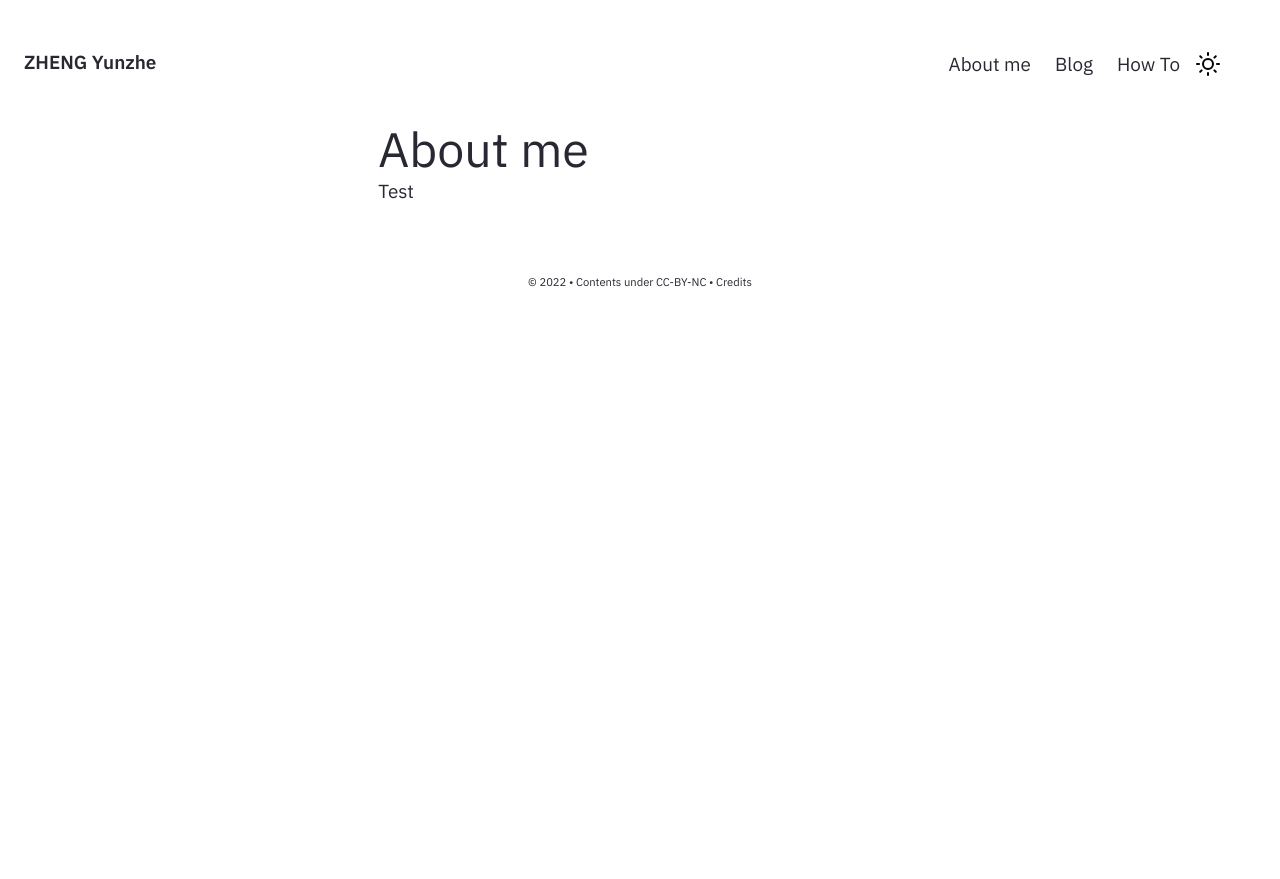
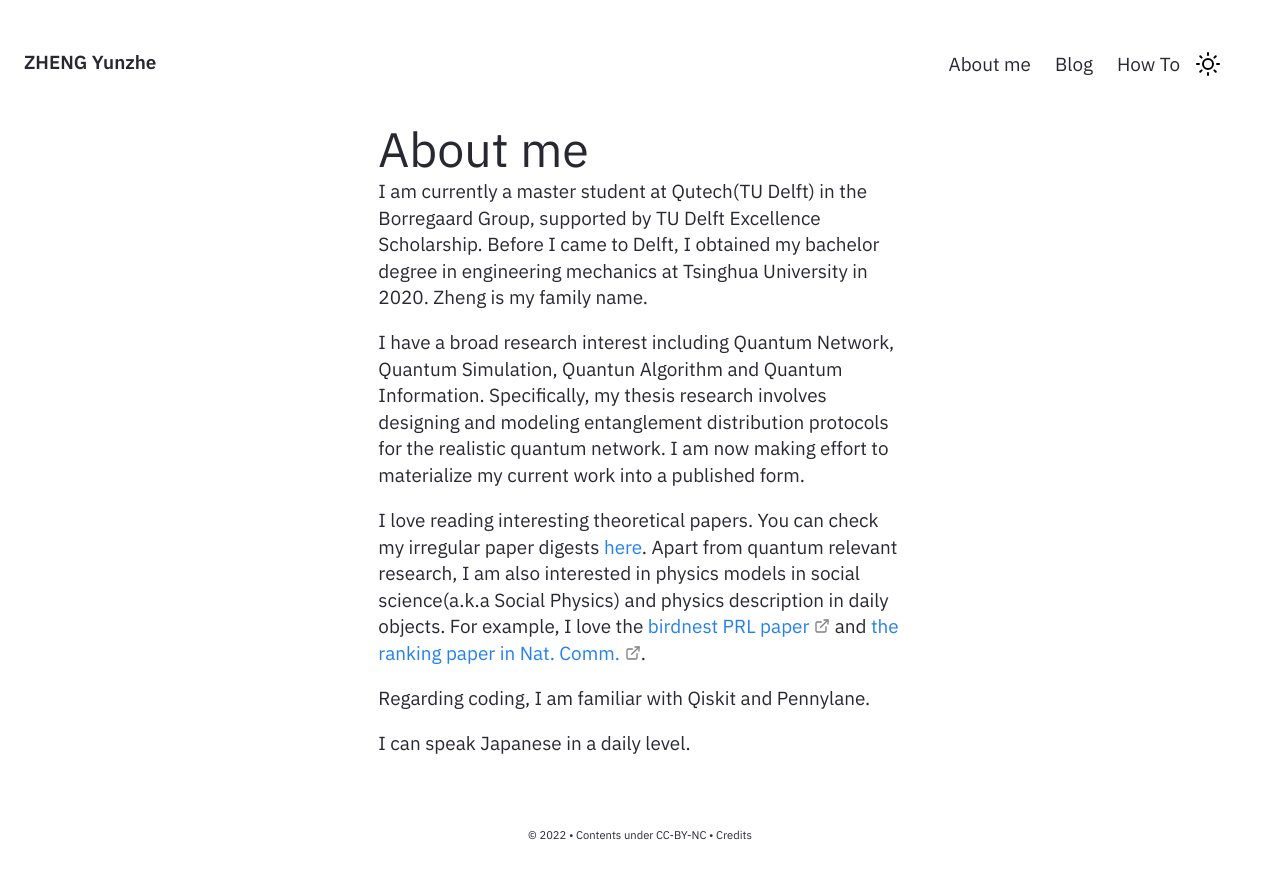
Before and after one commit to Dran-Z/dran-z.github.io, a Jekyll site: the page built from pages/aboutme.md, in a window 1280 px wide. Shown: the top 879 px of the page. Built offline with Jekyll 4.4.1, drawn with Linux system fonts in a browser that asks for light colours.

Commit message:
Update aboutme and activities

```diff
--- a/pages/aboutme.md
+++ b/pages/aboutme.md
@@ -5,4 +5,12 @@ content-type: static
 title: About me
 ---
 
-Test
+I am currently a master student at Qutech(TU Delft) in the Borregaard Group, supported by TU Delft Excellence Scholarship. Before I came to Delft, I obtained my bachelor degree in engineering mechanics at Tsinghua University in 2020. Zheng is my family name.
+
+I have a broad research interest including Quantum Network, Quantum Simulation, Quantun Algorithm and Quantum Information. Specifically, my thesis research involves designing and modeling entanglement distribution protocols for the realistic quantum network. I am now making effort to materialize my current work into a published form.
+
+I love reading interesting theoretical papers. You can check my irregular paper digests [here](/_notes/). Apart from quantum relevant research, I am also interested in physics models in social science(a.k.a Social Physics) and physics description in daily objects. For example, I love the [birdnest PRL paper](https://journals.aps.org/prl/abstract/10.1103/PhysRevLett.128.198003) and [the ranking paper in Nat. Comm.](https://www.nature.com/articles/s41467-022-29256-x).
+
+Regarding coding, I am familiar with Qiskit and Pennylane.
+
+I can speak Japanese in a daily level.
```
Also changed, not shown: pages/activities.md (added, +24 -0 lines).
